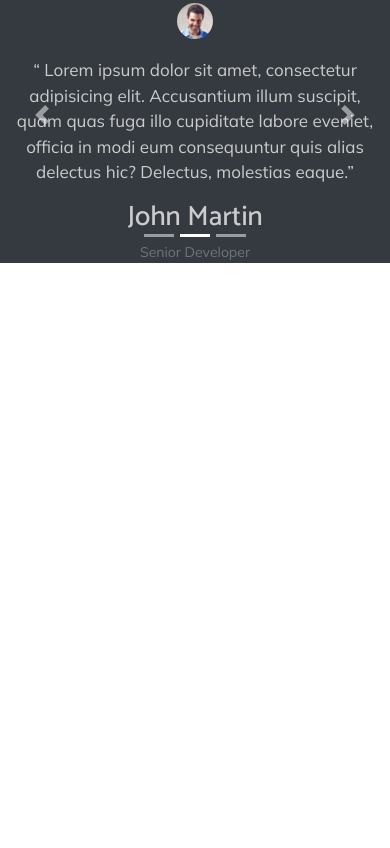
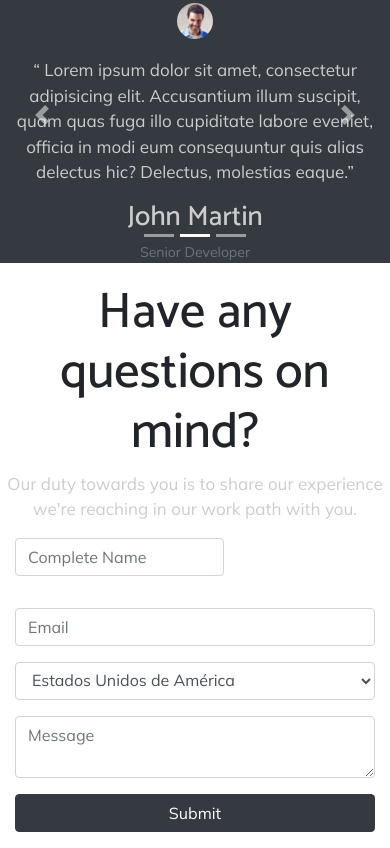
Before and after one commit to walterpaz12/-walterpaz12-coral_landing_page_dwii_walter_paz, a plain HTML site: page one-page-theme/index.html in a window 390 px wide. Shown: the part 6450-7298 px from the top of the page. Before the commit the page ends 6713 px from the top, so only its background shows below. Drawn offline with Linux system fonts and the light colour scheme.

Commit message:
8va Subida de Coral por Walter Paz

```diff
--- a/one-page-theme/css/style.css
+++ b/one-page-theme/css/style.css
@@ -428,3 +428,17 @@ background: url("../img/bg-hero.jpg");
 	margin-top: 10%;
 	margin-bottom: 5%;
 }
+
+#contact_coral h3{
+	font-size: 50px;
+	text-align: center;
+	margin-top: 5%;
+}
+
+#contact_coral p{
+
+	text-align: center;
+	font-size: 17px;
+	color: var(--color-subtitulo);
+
+}
--- a/one-page-theme/index.html
+++ b/one-page-theme/index.html
@@ -50,7 +50,7 @@
 					<a class="nav-link" href="#testimonials_coral">Testimonials</a>
 				  </li>
 				   <li class="nav-item">
-					<a class="nav-link" href="#">Contact</a>
+					<a class="nav-link" href="#contact_coral">Contact</a>
 				  </li>
 				</ul>
 
@@ -384,6 +384,64 @@
 	   </div>
        </section>
 
+	  <section id="contact_coral">
+	  <h3>Have any questions on mind?</h3>
+	  <p>Our duty towards you is to share our experience we're reaching in our work path with you.</p>
+
+
+		              <div class="container"></div>
+				      <div class="row"></div>
+
+				      <article class="col-md-12 col-sm-6 col-xs-12">
+					 <form name="contacto" id="contacto" method="post" action="index.html">
+					 <div class="row">
+					 <div class="form-group">
+
+
+
+										 <div class="form-group col-md-12">
+									   <input name="nombre" id="nombre" class="form-control" type="text" placeholder="Complete Name">
+									   </div>
+									   </div>
+									   <div class="form-group col-md-6">
+
+									   <input name="correo" id="correo" class="form-control" type="email" placeholder="Email">
+									   </div>
+
+
+
+									   </div>
+
+
+
+									   <div class="form-group">
+
+									  <select name="pais" id="pais" class="form-control" placeholder="Pais">
+										   <option value="USA">Estados Unidos de América</option>
+										   <option value="FR">Francia</option>
+										   <option value="UK">Reino Unido</option>
+										   <option value="HN">Honduras</option>
+										   <option value="MX">Mexico</option>
+
+										   </select>
+									   </div>
+									   <div class="form-group">
+
+									   <textarea name="mensaje" id="mensaje" class="form-control" placeholder="Message" ></textarea>
+
+									   </div>
+
+									   <div class="form-group">
+
+									   <button type="submit" class="btn btn-dark btn-block">Submit</button>
+
+									   </div>
+
+					       </form>
+						  </article>
+
+						  </section>
+
 
     <script src="js/jquery.min.js"></script>
     <script src="js/bootstrap.min.js"></script>
```
